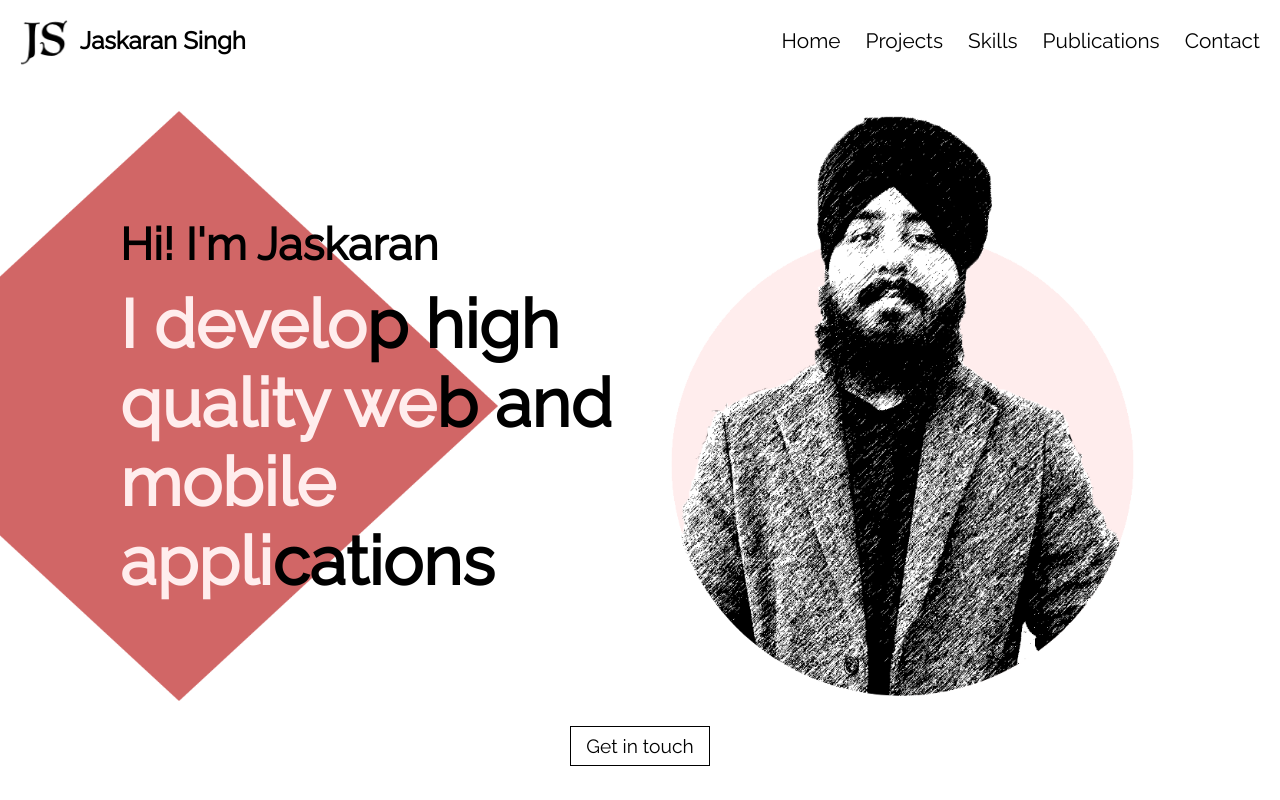
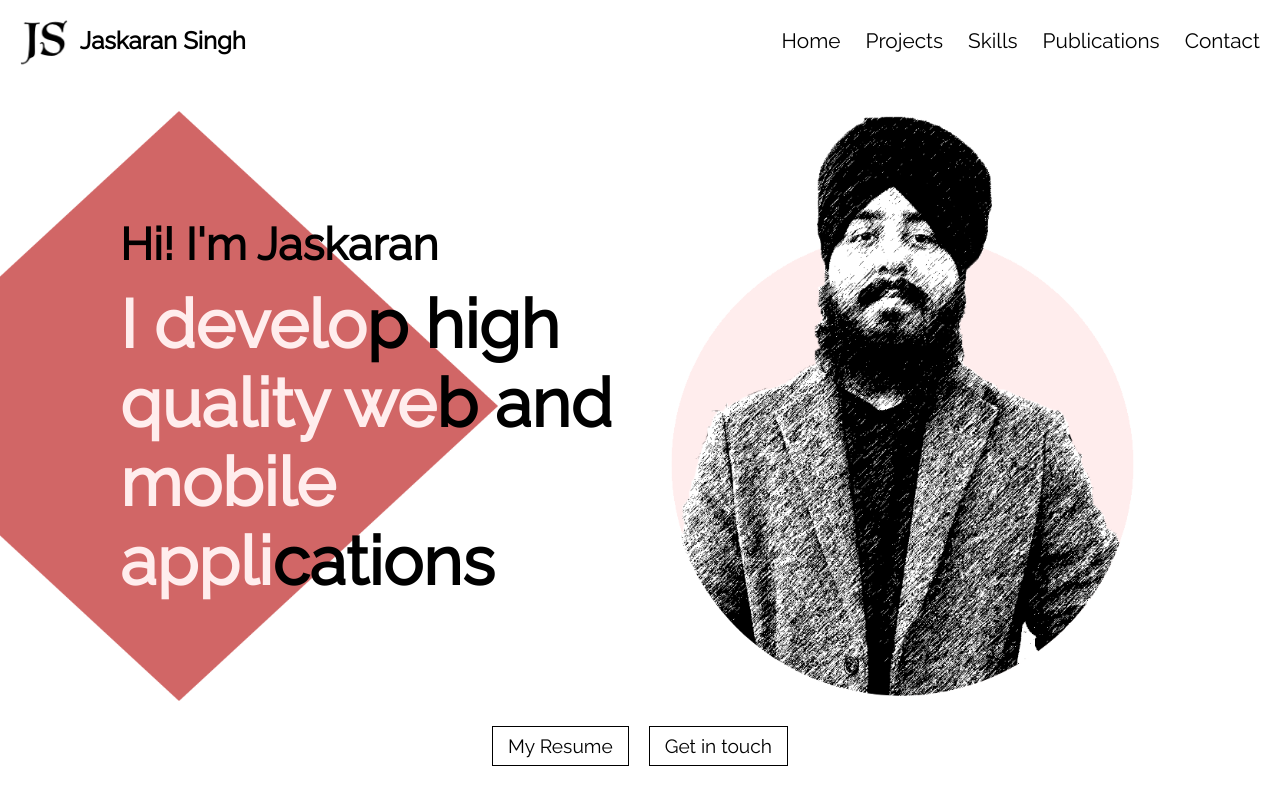
Before and after one commit to TheCoderSingh/portfolio, a React (Create React App) app: page / in a window 1280 px wide. Shown: the top 800 px of the page. Built offline with nearby package versions, Linux system fonts and the light colour scheme.

Commit message:
Fix styling, add resume

```diff
--- a/src/components/Contact/Contact.scss
+++ b/src/components/Contact/Contact.scss
@@ -29,12 +29,14 @@
       margin: 0px 80px 0 0;
 
       .contact-left-top {
+        margin-bottom: 60px;
+
         img {
           height: 100px;
         }
 
         p {
-                    color: #B1B1B1;
+          color: #b1b1b1;
         }
       }
 
@@ -79,6 +81,7 @@
           height: 30px;
           border-radius: 3px;
           padding: 5px 10px;
+          font-family: "Raleway", sans-serif;
         }
 
         textarea {
@@ -89,6 +92,7 @@
           height: 300px;
           margin-bottom: 30px;
           resize: none;
+          font-family: "Raleway", sans-serif;
         }
 
         button {
--- a/src/components/Home/Home.js
+++ b/src/components/Home/Home.js
@@ -27,8 +27,19 @@ const Home = () => {
           <img src={Jas} alt="Jaskaran" />
         </div>
       </div>
-      <div className="contact-btn">
-        <a href="#contact">Get in touch</a>
+      <div className="main-btns">
+        <div className="contact-btn">
+          <a
+            href="https://drive.google.com/file/d/10aYW7LgLUKZ9gMHFTHKg3g7mWT6zz1Cl/view?usp=sharing"
+            target="_blank"
+            rel="noreferrer"
+          >
+            My Resume
+          </a>
+        </div>
+        <div className="contact-btn">
+          <a href="#contact">Get in touch</a>
+        </div>
       </div>
     </div>
   );
--- a/src/components/Home/Home.scss
+++ b/src/components/Home/Home.scss
@@ -41,6 +41,12 @@
   .main-img {
     margin-right: 170px;
   }
+}
+
+.main-btns {
+  display: flex;
+  justify-content: center;
+  gap: 20px;
 }
 
 .contact-btn {
```
Lines whose indentation alone changed are shown as unchanged.
